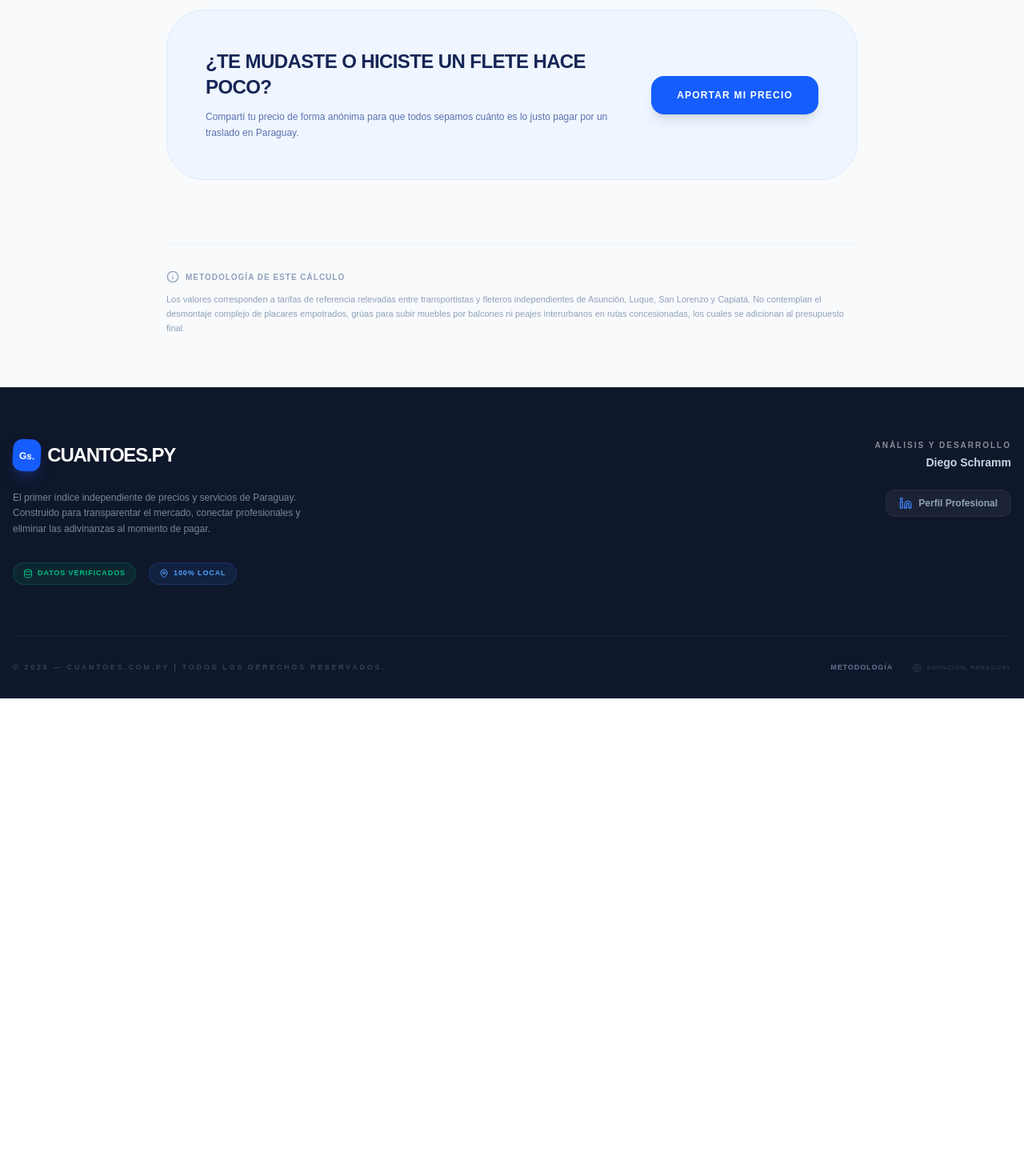
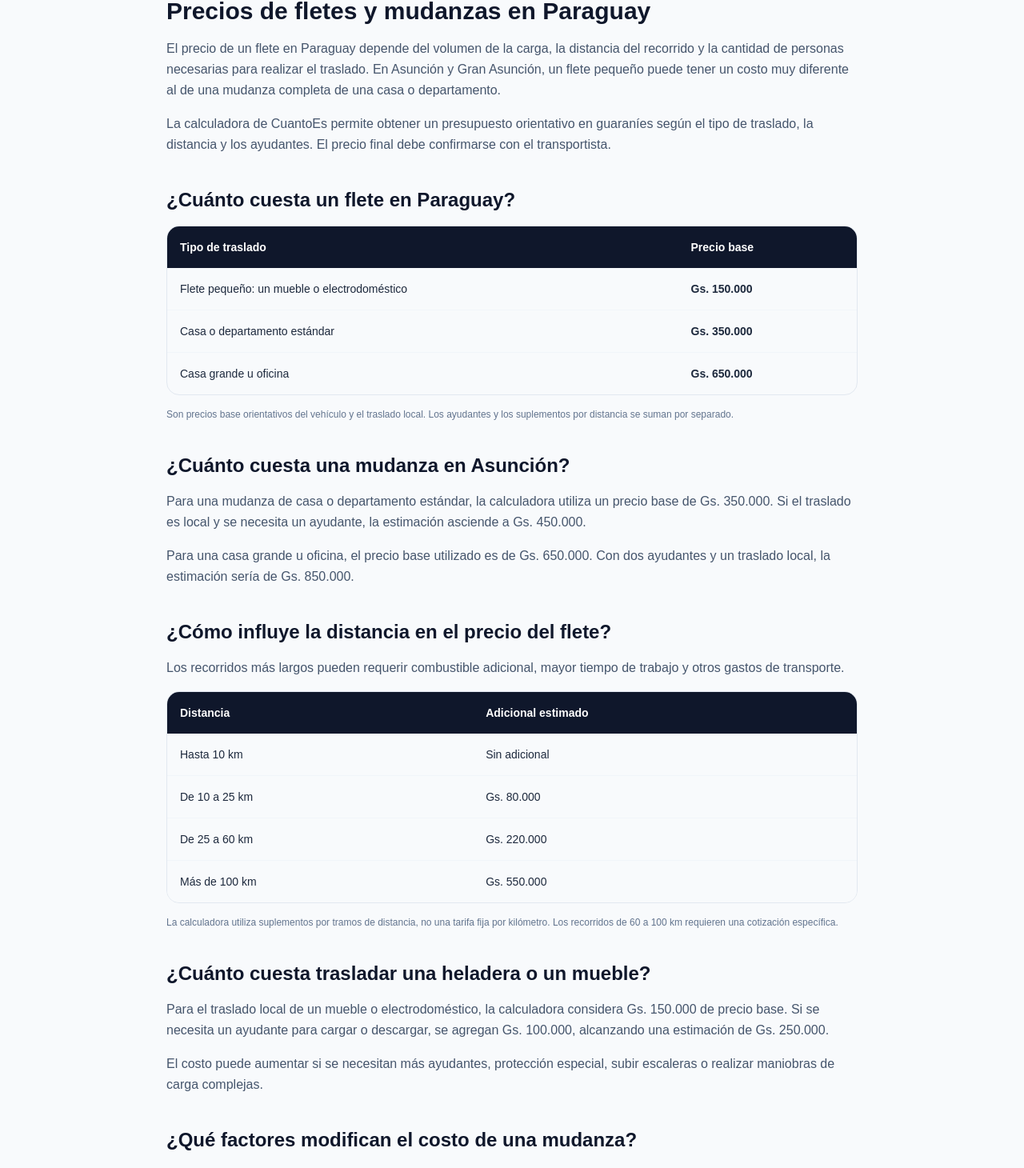
Before and after one commit to Schrammpy/cuanto-es, a Next.js app: page /costos/fletes in a window 1280 px wide. Shown: the part 1280-2740 px from the top of the page at 80% size. Before the commit the page ends 2153 px from the top, so only its background shows below. Built offline with nearby package versions, Linux system fonts and the light colour scheme; no server answers.

Commit message:
Mejoras SEO en Fletes

```diff
--- a/app/costos/fletes/layout.tsx
+++ b/app/costos/fletes/layout.tsx
@@ -1,10 +1,27 @@
-import { Metadata } from "next";
+
+import type { Metadata } from "next";
 
 export const metadata: Metadata = {
-  title: "¿Cuánto cuesta una mudanza o flete en Paraguay? - Precios 2026",
-  description: "Calculá el costo de tu flete o mudanza según el camión y la distancia en Gran Asunción.",
+  title: "Precio de Fletes y Mudanzas en Paraguay 2026",
+  description:
+    "¿Cuánto cuesta un flete o mudanza en Paraguay? Consultá precios en Asunción y Gran Asunción y calculá el costo según distancia, carga y ayudantes.",
+  alternates: {
+    canonical: "https://www.cuantoes.com.py/costos/fletes",
+  },
+  openGraph: {
+    title: "Precios de Fletes y Mudanzas en Paraguay 2026 | CuantoEs",
+    description:
+      "Consultá cuánto cuesta un flete, una mudanza o un traslado de muebles en Paraguay. Calculadora de precios en guaraníes.",
+    url: "https://www.cuantoes.com.py/costos/fletes",
+    type: "website",
+    locale: "es_PY",
+  },
 };
 
-export default function FletesLayout({ children }: { children: React.ReactNode }) {
+export default function FletesLayout({
+  children,
+}: {
+  children: React.ReactNode;
+}) {
   return <>{children}</>;
 }
--- a/app/costos/fletes/page.tsx
+++ b/app/costos/fletes/page.tsx
@@ -225,6 +225,192 @@ export default function FletesCostosPage() {
         </div>
       </section>
 
+
+{/* GUIA SEO DE FLETES Y MUDANZAS */}
+<section className="max-w-4xl mx-auto px-4 py-16 space-y-10">
+
+  <div className="space-y-4">
+    <h2 className="text-3xl font-black text-slate-900">
+      Precios de fletes y mudanzas en Paraguay
+    </h2>
+
+    <p className="text-slate-600 leading-relaxed">
+      El precio de un flete en Paraguay depende del volumen
+      de la carga, la distancia del recorrido y la cantidad
+      de personas necesarias para realizar el traslado.
+      En Asunción y Gran Asunción, un flete pequeño puede
+      tener un costo muy diferente al de una mudanza
+      completa de una casa o departamento.
+    </p>
+
+    <p className="text-slate-600 leading-relaxed">
+      La calculadora de CuantoEs permite obtener un
+      presupuesto orientativo en guaraníes según el tipo
+      de traslado, la distancia y los ayudantes.
+      El precio final debe confirmarse con el transportista.
+    </p>
+  </div>
+
+  <div className="space-y-4">
+    <h2 className="text-2xl font-black text-slate-900">
+      ¿Cuánto cuesta un flete en Paraguay?
+    </h2>
+
+    <div className="overflow-x-auto rounded-2xl border border-slate-200">
+      <table className="w-full text-sm text-left">
+        <thead className="bg-slate-900 text-white">
+          <tr>
+            <th className="p-4">Tipo de traslado</th>
+            <th className="p-4">Precio base</th>
+          </tr>
+        </thead>
+
+        <tbody className="divide-y divide-slate-100">
+          <tr>
+            <td className="p-4">
+              Flete pequeño: un mueble o electrodoméstico
+            </td>
+            <td className="p-4 font-semibold">
+              Gs. 150.000
+            </td>
+          </tr>
+
+          <tr className="bg-slate-50">
+            <td className="p-4">
+              Casa o departamento estándar
+            </td>
+            <td className="p-4 font-semibold">
+              Gs. 350.000
+            </td>
+          </tr>
+
+          <tr>
+            <td className="p-4">
+              Casa grande u oficina
+            </td>
+            <td className="p-4 font-semibold">
+              Gs. 650.000
+            </td>
+          </tr>
+        </tbody>
+      </table>
+    </div>
+
+    <p className="text-xs text-slate-500">
+      Son precios base orientativos del vehículo y el
+      traslado local. Los ayudantes y los suplementos
+      por distancia se suman por separado.
+    </p>
+  </div>
+
+  <div className="space-y-4">
+    <h2 className="text-2xl font-black text-slate-900">
+      ¿Cuánto cuesta una mudanza en Asunción?
+    </h2>
+
+    <p className="text-slate-600 leading-relaxed">
+      Para una mudanza de casa o departamento estándar,
+      la calculadora utiliza un precio base de Gs. 350.000.
+      Si el traslado es local y se necesita un ayudante,
+      la estimación asciende a Gs. 450.000.
+    </p>
+
+    <p className="text-slate-600 leading-relaxed">
+      Para una casa grande u oficina, el precio base
+      utilizado es de Gs. 650.000. Con dos ayudantes y
+      un traslado local, la estimación sería de
+      Gs. 850.000.
+    </p>
+  </div>
+
+  <div className="space-y-4">
+    <h2 className="text-2xl font-black text-slate-900">
+      ¿Cómo influye la distancia en el precio del flete?
+    </h2>
+
+    <p className="text-slate-600 leading-relaxed">
+      Los recorridos más largos pueden requerir
+      combustible adicional, mayor tiempo de trabajo
+      y otros gastos de transporte.
+    </p>
+
+    <div className="overflow-x-auto rounded-2xl border border-slate-200">
+      <table className="w-full text-sm text-left">
+        <thead className="bg-slate-900 text-white">
+          <tr>
+            <th className="p-4">Distancia</th>
+            <th className="p-4">Adicional estimado</th>
+          </tr>
+        </thead>
+
+        <tbody className="divide-y divide-slate-100">
+          <tr>
+            <td className="p-4">Hasta 10 km</td>
+            <td className="p-4">Sin adicional</td>
+          </tr>
+          <tr className="bg-slate-50">
+            <td className="p-4">De 10 a 25 km</td>
+            <td className="p-4">Gs. 80.000</td>
+          </tr>
+          <tr>
+            <td className="p-4">De 25 a 60 km</td>
+            <td className="p-4">Gs. 220.000</td>
+          </tr>
+          <tr className="bg-slate-50">
+            <td className="p-4">Más de 100 km</td>
+            <td className="p-4">Gs. 550.000</td>
+          </tr>
+        </tbody>
+      </table>
+    </div>
+
+    <p className="text-xs text-slate-500">
+      La calculadora utiliza suplementos por tramos
+      de distancia, no una tarifa fija por kilómetro.
+      Los recorridos de 60 a 100 km requieren una
+      cotización específica.
+    </p>
+  </div>
+
+  <div className="space-y-4">
+    <h2 className="text-2xl font-black text-slate-900">
+      ¿Cuánto cuesta trasladar una heladera o un mueble?
+    </h2>
+
+    <p className="text-slate-600 leading-relaxed">
+      Para el traslado local de un mueble o electrodoméstico,
+      la calculadora considera Gs. 150.000 de precio base.
+      Si se necesita un ayudante para cargar o descargar,
+      se agregan Gs. 100.000, alcanzando una estimación
+      de Gs. 250.000.
+    </p>
+
+    <p className="text-slate-600 leading-relaxed">
+      El costo puede aumentar si se necesitan más
+      ayudantes, protección especial, subir escaleras
+      o realizar maniobras de carga complejas.
+    </p>
+  </div>
+
+  <div className="space-y-4">
+    <h2 className="text-2xl font-black text-slate-900">
+      ¿Qué factores modifican el costo de una mudanza?
+    </h2>
+
+    <ul className="list-disc pl-6 space-y-2 text-slate-600">
+      <li>Cantidad y volumen de muebles o cajas.</li>
+      <li>Distancia entre origen y destino.</li>
+      <li>Cantidad de ayudantes necesarios.</li>
+      <li>Acceso a ascensores, escaleras o estacionamiento.</li>
+      <li>Necesidad de desmontar o embalar muebles.</li>
+      <li>Peajes y gastos adicionales del recorrido.</li>
+      <li>Fragilidad y características de la carga.</li>
+    </ul>
+  </div>
+
+</section>
+
+
       {/* 3. CROWDSOURCING: ¿CUÁNTO PAGASTE POR TU MUDANZA? */}
       <section className="max-w-4xl mx-auto px-4 py-20">
         <div className="bg-blue-50 rounded-[3rem] p-8 md:p-12 flex flex-col md:flex-row gap-8 items-center border border-blue-100">
```
